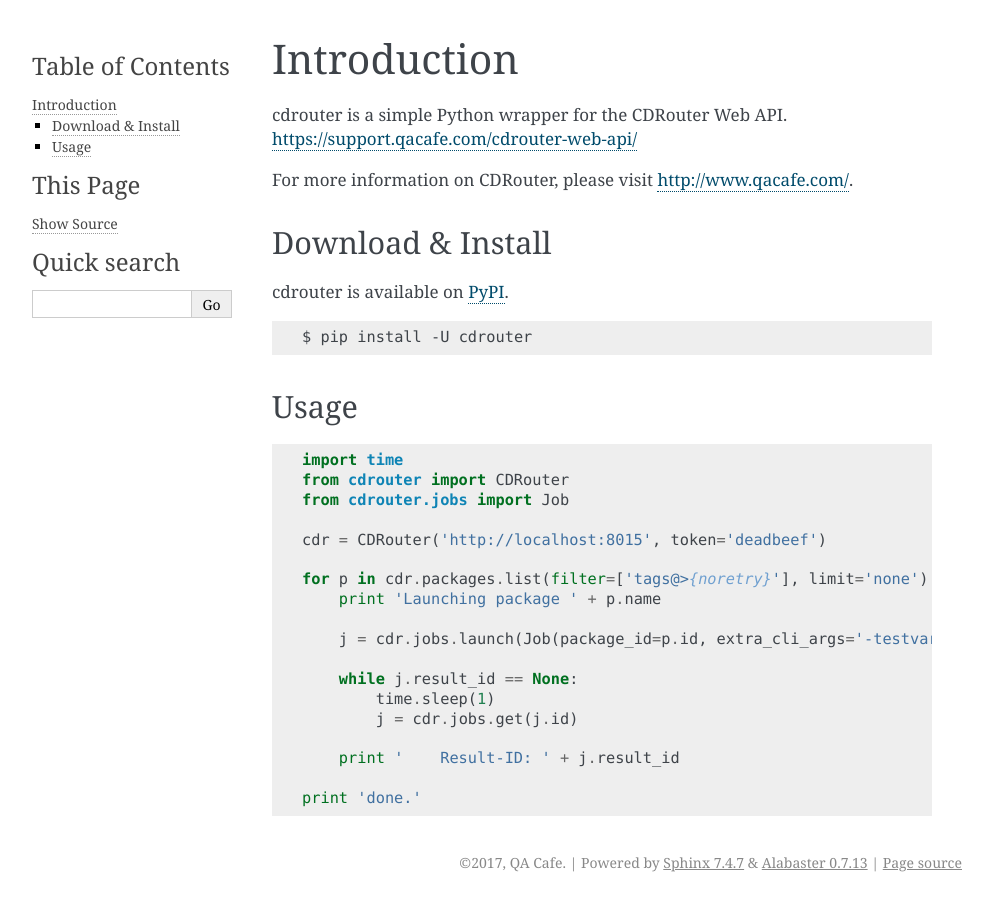
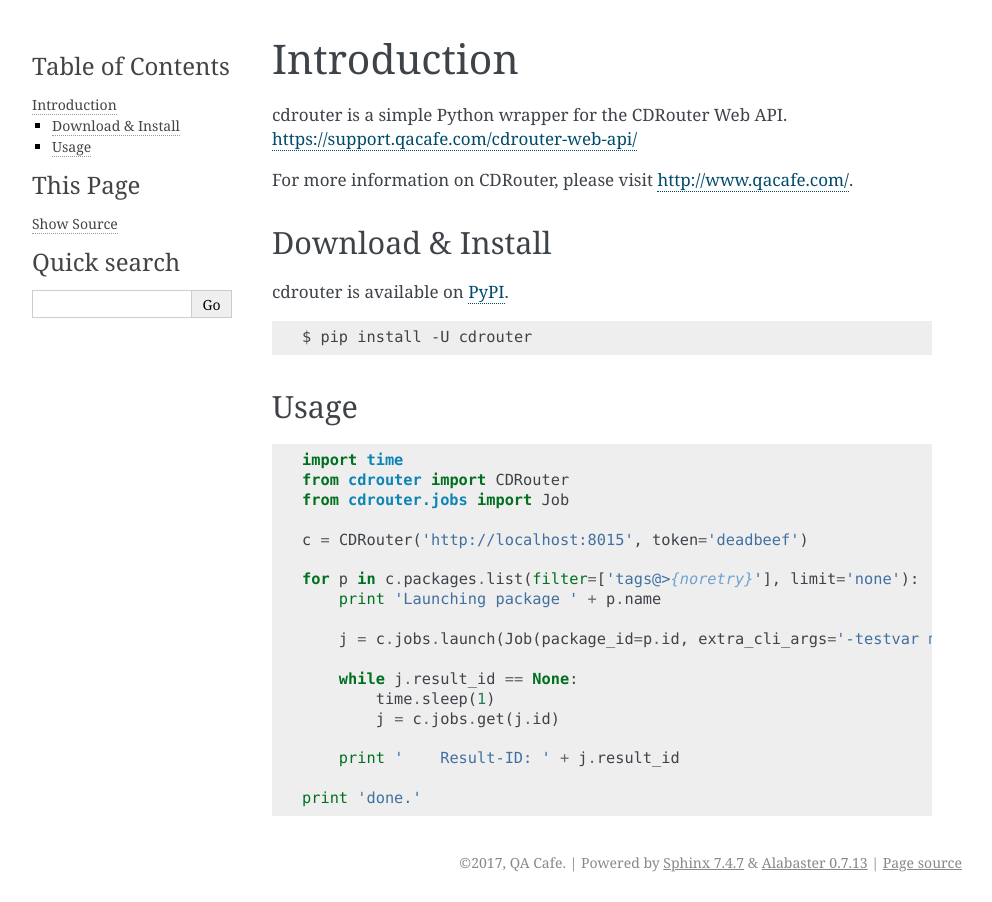
Before and after one commit to qacafe/cdrouter.py, a Sphinx documentation site: the page built from docs/introduction.rst, in a window 1280 px wide. Shown: the whole page, without its empty margins (148-1140 px from the left). Built offline with Sphinx 7.4.7, drawn with Linux system fonts in a browser that asks for light colours.

Commit message:
Small change to examples

```diff
--- a/docs/introduction.rst
+++ b/docs/introduction.rst
@@ -27,16 +27,16 @@
     from cdrouter import CDRouter
     from cdrouter.jobs import Job
 
-    cdr = CDRouter('http://localhost:8015', token='deadbeef')
+    c = CDRouter('http://localhost:8015', token='deadbeef')
 
-    for p in cdr.packages.list(filter=['tags@>{noretry}'], limit='none'):
+    for p in c.packages.list(filter=['tags@>{noretry}'], limit='none'):
         print 'Launching package ' + p.name
 
-        j = cdr.jobs.launch(Job(package_id=p.id, extra_cli_args='-testvar myvar=example'))
+        j = c.jobs.launch(Job(package_id=p.id, extra_cli_args='-testvar myvar=example'))
 
         while j.result_id == None:
             time.sleep(1)
-            j = cdr.jobs.get(j.id)
+            j = c.jobs.get(j.id)
 
         print '    Result-ID: ' + j.result_id
 
```
Also changed, not shown: 2 other files.
